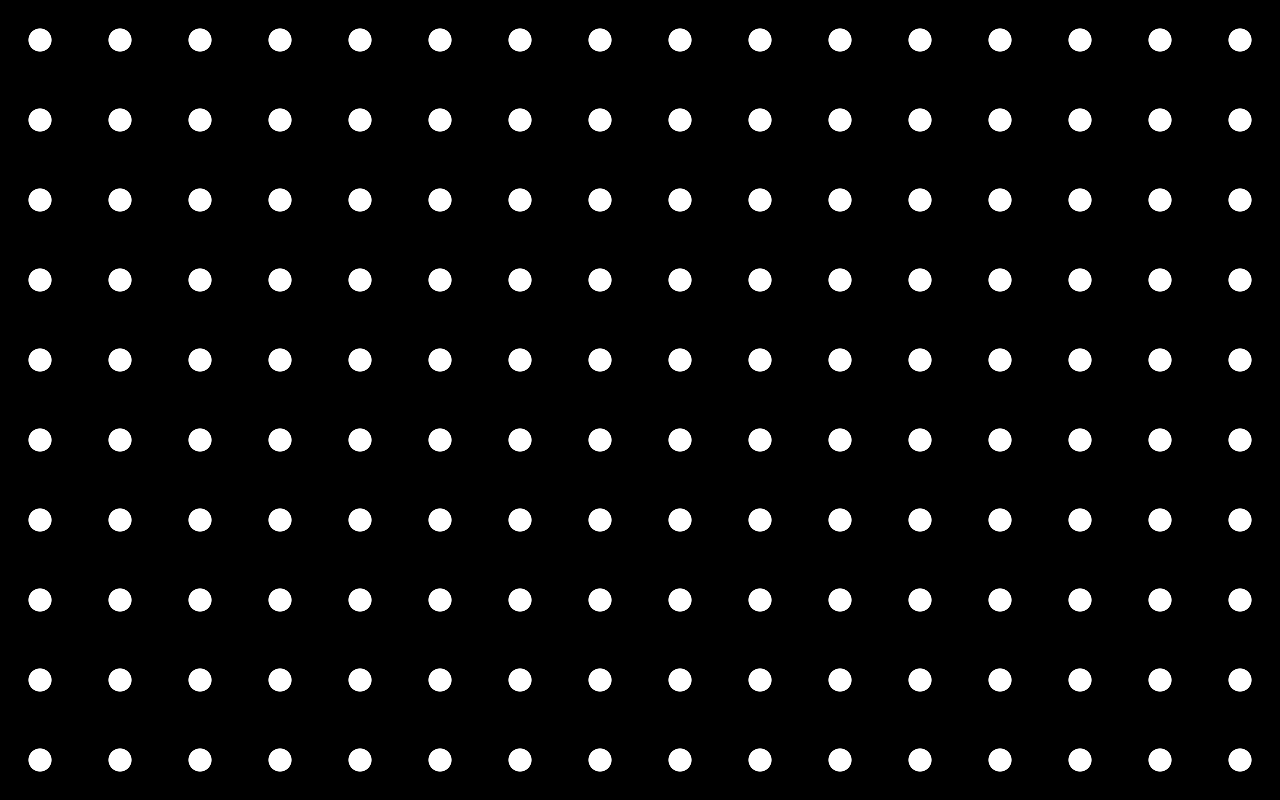
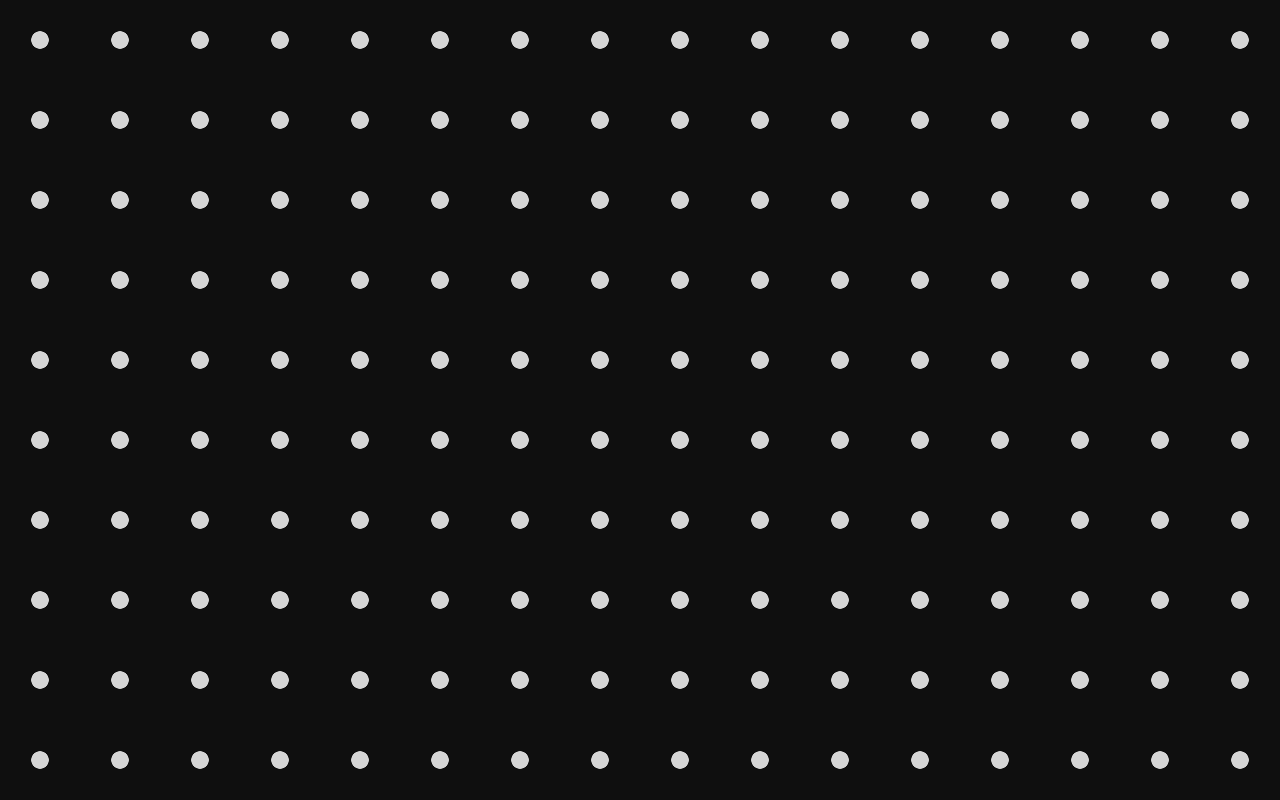
Before and after one commit to eseDarketo/liquid-glass, a Next.js app: page / in a window 1280 px wide. Shown: the top 800 px of the page. Built offline with nearby package versions, Linux system fonts and the light colour scheme.

Commit message:
update dots bg style

```diff
--- a/src/app/page.module.css
+++ b/src/app/page.module.css
@@ -9,12 +9,13 @@
   min-height: 100svh;
   gap: 4rem;
   font-family: var(--font-geist-sans);
+  background-color: #d6d6d6;
 }
 
 .dots {
   width: 100vw;
   height: 300vh;
-  background-image: radial-gradient(circle at center, transparent 20%, #000 21%);
+  background-image: radial-gradient(circle at center, transparent 15%, #0f0f0f 16%);
   background-size: 5rem 5rem;
   background-repeat: repeat;
 }
```
